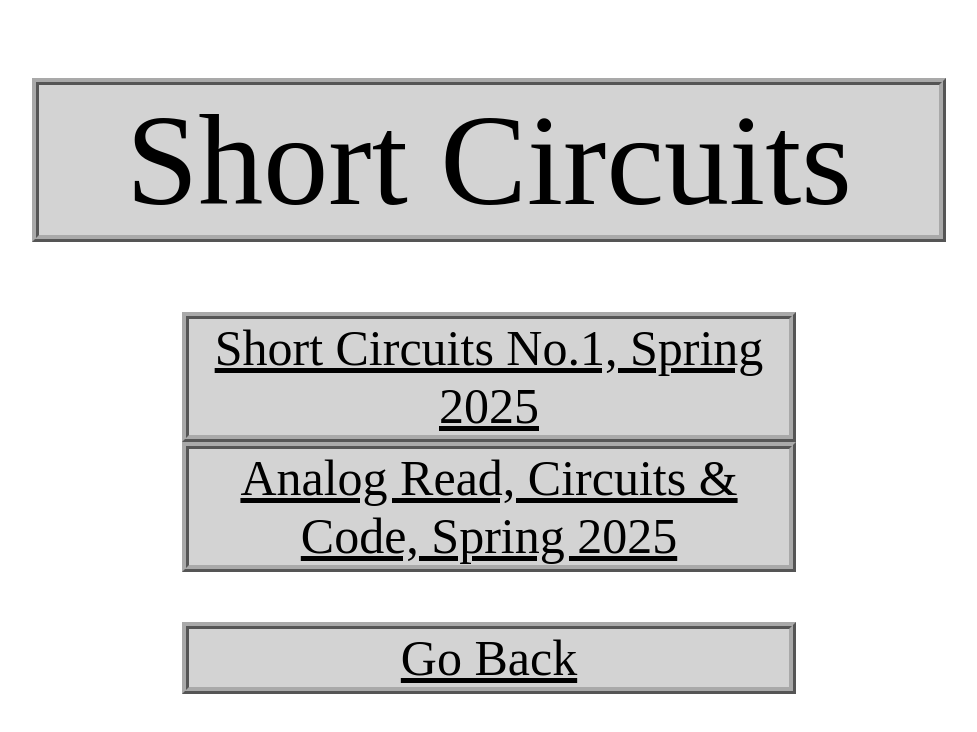
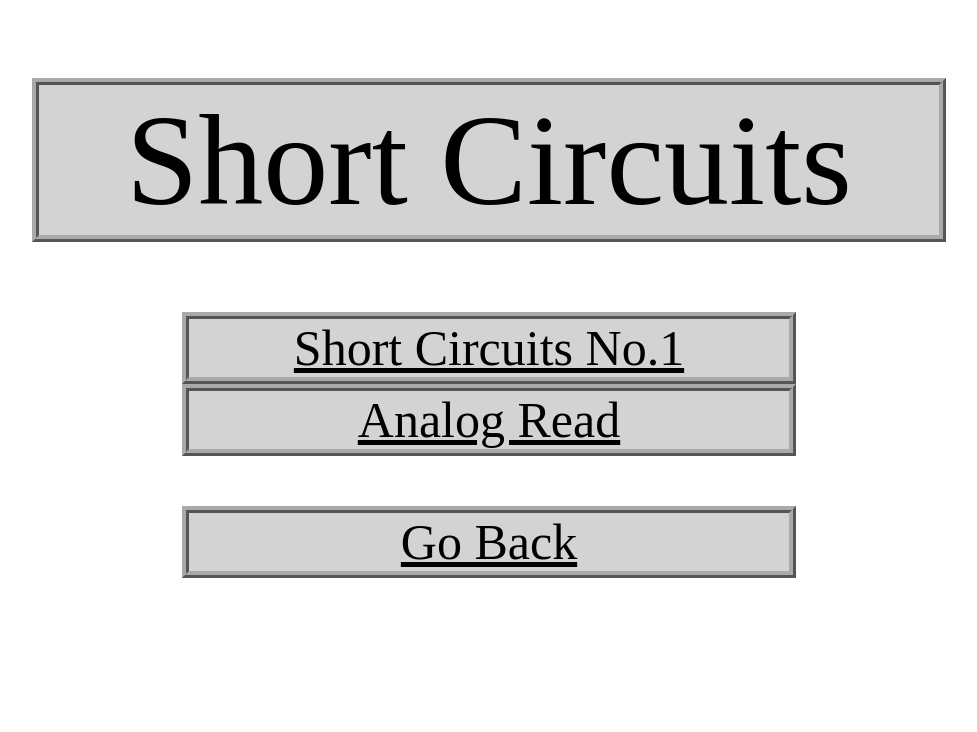
Before and after one commit to Teichf/Teichf-github.io, a plain HTML site: page CCM.html in a window 1280 px wide. Shown: the whole page, without its empty margins (151-1128 px from the left). Drawn offline with Linux system fonts and the light colour scheme.

Commit message:
Update CCM.html

```diff
--- a/CCM.html
+++ b/CCM.html
@@ -35,11 +35,11 @@
 
 
 
-  <div style = "width: 600px; margin: auto;"class="box_gray"><a href = "SC1.html" target="_blank">Short Circuits No.1, Spring 2025</a>
+  <div style = "width: 600px; margin: auto;"class="box_gray"><a href = "SC1.html" target="_blank">Short Circuits No.1</a>
         </div>
 
 
-  <div style = "width: 600px; margin: auto;"class="box_gray"><a href = "CC.html" target="_blank">Analog Read, Circuits & Code, Spring 2025</a>
+  <div style = "width: 600px; margin: auto;"class="box_gray"><a href = "CC.html" target="_blank">Analog Read</a>
         </div>
 
   <div class="box">
```
